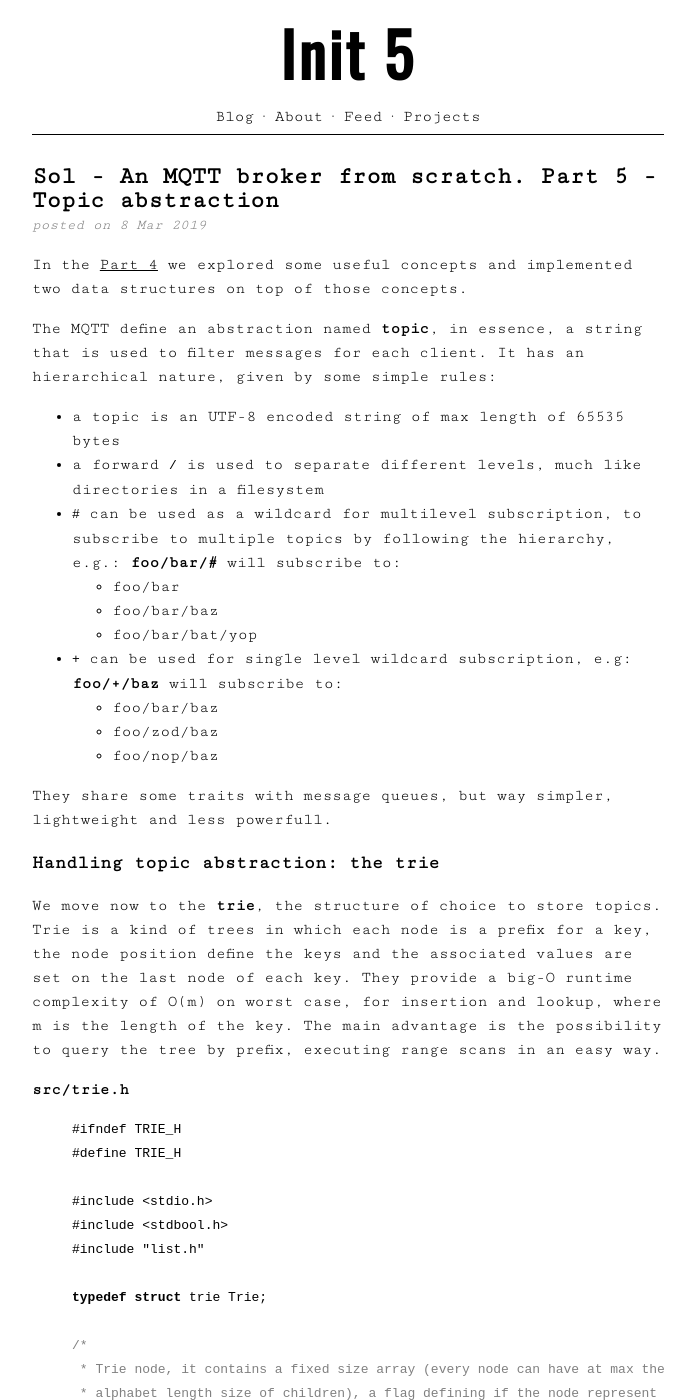
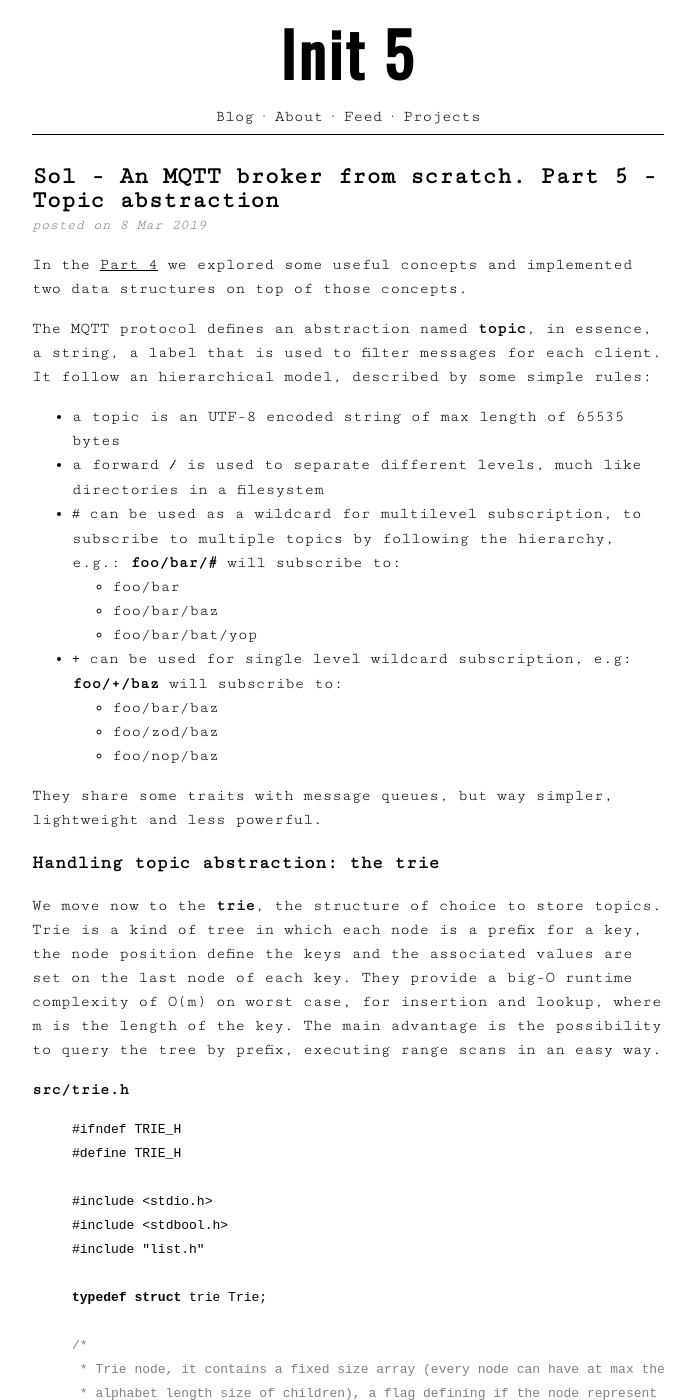
Before and after one commit to codepr/codepr.github.io, a Jekyll site: the page built from _posts/2019-03-08-sol-mqtt-broker-p5.md, in a window 1280 px wide and 1400 px high. Shown: the whole window, without its empty margins (292-987 px from the left). Built offline with Jekyll 4.4.1, drawn with Linux system fonts in a browser that asks for light colours; some of the changed text lies outside the part shown.

Commit message:
Reviewed chapter 5 of mqtt broker tutorial

```diff
--- a/_posts/2019-03-08-sol-mqtt-broker-p5.md
+++ b/_posts/2019-03-08-sol-mqtt-broker-p5.md
@@ -11,10 +11,9 @@ those concepts.
 
 <!--more-->
 
-The MQTT define
-an abstraction named **topic**, in essence, a string that is used to filter
-messages for each client. It has an hierarchical nature, given by some simple
-rules:
+The MQTT protocol defines an abstraction named **topic**, in essence, a string,
+a label that is used to filter messages for each client. It follow an
+hierarchical model, described by some simple rules:
 
 - a topic is an UTF-8 encoded string of max length of 65535 bytes
 - a forward `/` is used to separate different levels, much like directories in
@@ -31,12 +30,12 @@ rules:
   - foo/nop/baz
 
 They share some traits with message queues, but way simpler, lightweight and
-less powerfull.
+less powerful.
 
 ### Handling topic abstraction: the trie
 
 We move now to the **trie**, the structure of choice to store topics. Trie is a
-kind of trees in which each node is a prefix for a key, the node position
+kind of tree in which each node is a prefix for a key, the node position
 define the keys and the associated values are set on the last node of each key.
 They provide a big-O runtime complexity of O(m) on worst case, for insertion
 and lookup, where m is the length of the key. The main advantage is the
@@ -334,9 +333,9 @@ static void *trie_node_insert(struct trie_node *root, const char *key,
          * worse performance by not having direct access to node like in an
          * array.
          *
-         * Anyway we expect to have an average O(n/2) cause at every insertion
-         * the list is sorted so we expect to find our char in the middle on
-         * average.
+         * Anyway we expect to have an average O(n/2) -> O(n) cause at every
+         * insertion the list is sorted so we expect to find our char in the
+         * middle on average.
          *
          * As a future improvement it's advisable to substitute list with a
          * B-tree or RBTree to improve searching complexity to O(logn) at best,
```
Also changed, not shown: other parts of _posts/2019-03-08-sol-mqtt-broker-p5.md (+6 -6 lines).
